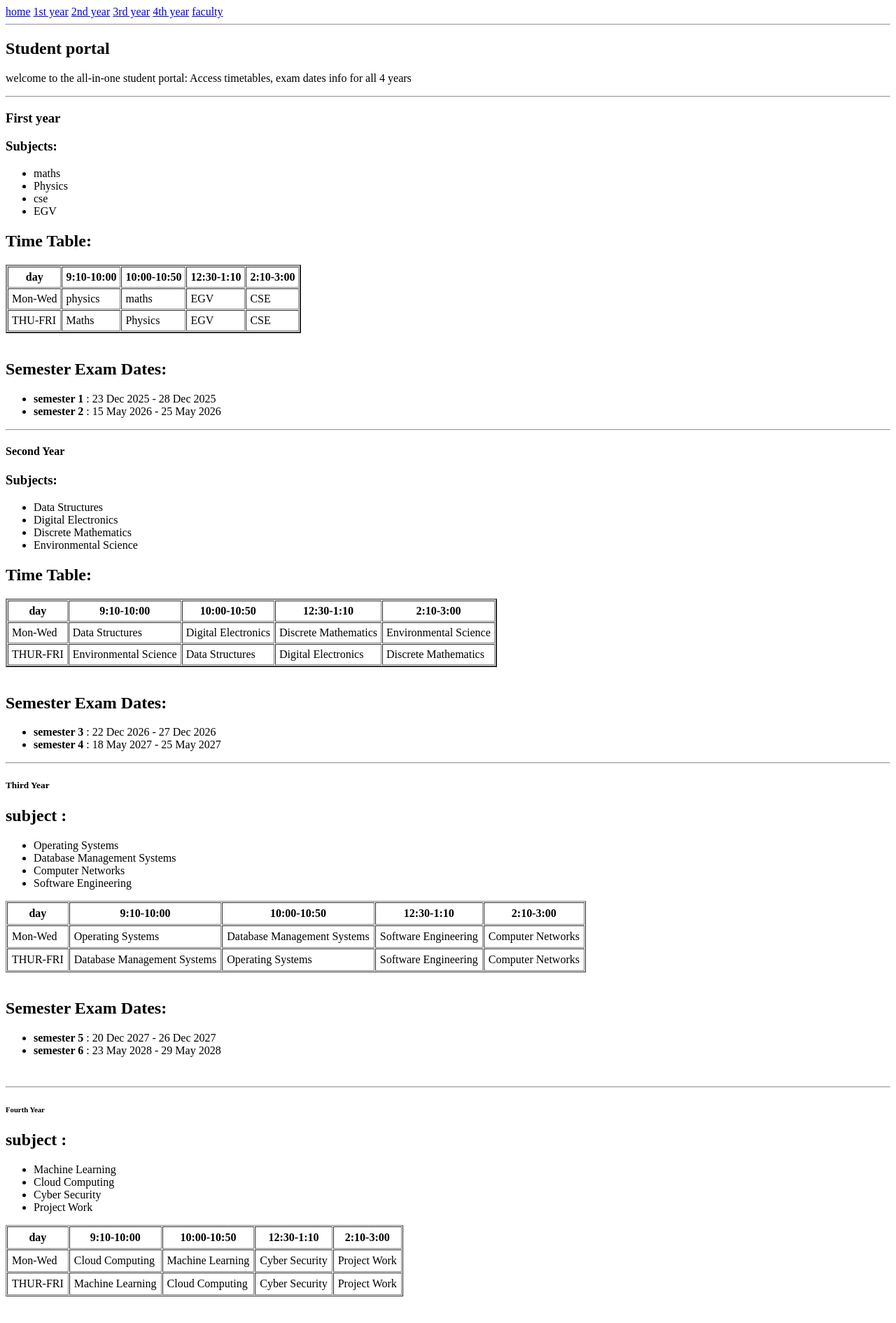
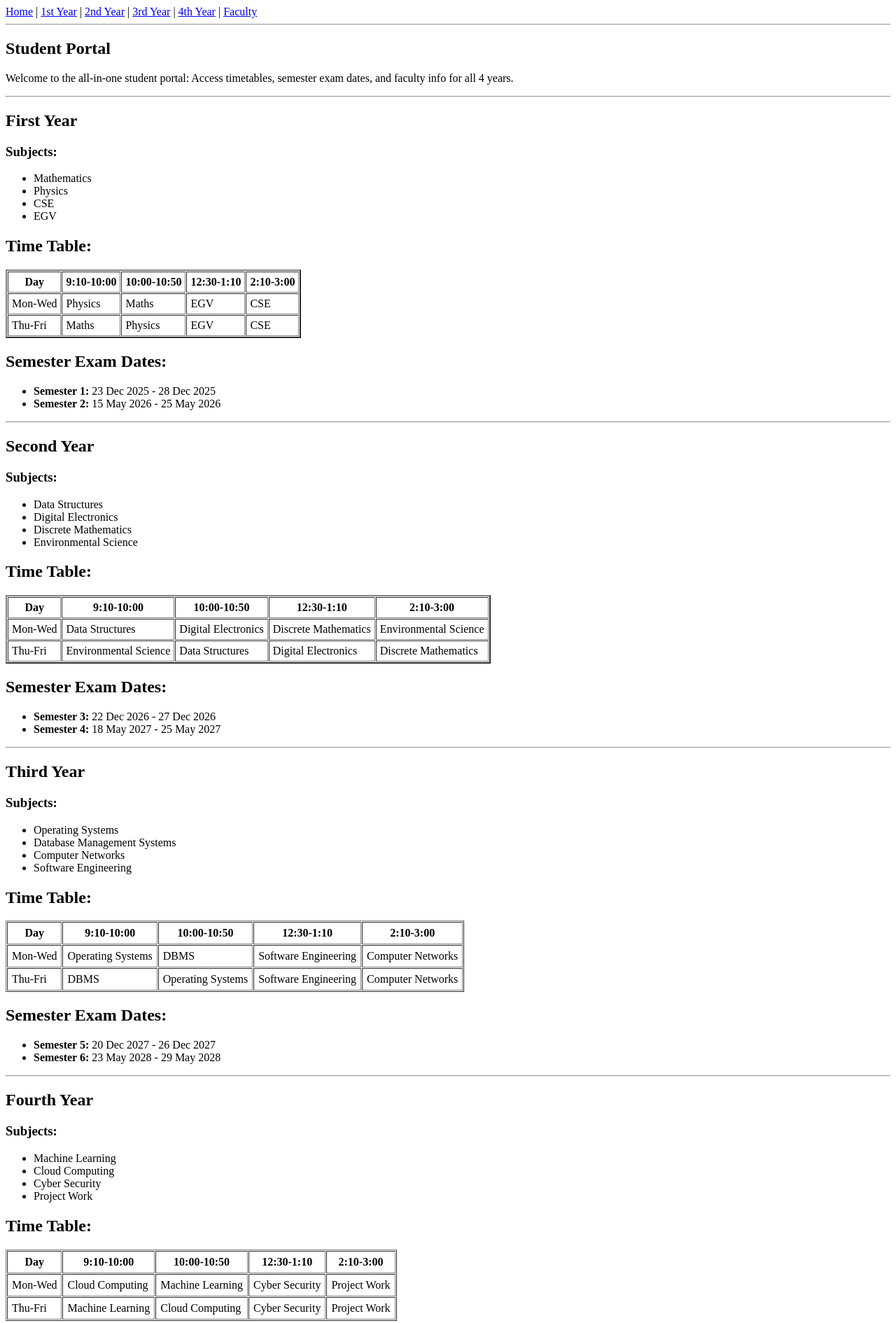
Before and after one commit to lalithreddy2304/html-portfolio-projects-web-development, a plain HTML site: page Student portal/index.html in a window 1280 px wide. Shown: the top 1890 px of the page at 70% size. Drawn offline with Linux system fonts and the light colour scheme.

Commit message:
Update index.html

```diff
--- a/Student portal/index.html
+++ b/Student portal/index.html
@@ -3,36 +3,42 @@
 <head>
   <meta charset="UTF-8">
   <meta name="viewport" content="width=device-width, initial-scale=1.0">
-    <title>Student portal</title>
+  <title>Student Portal</title>
 </head>
 <body>
+  <!-- Navigation -->
   <nav>
-        <a href="#home">home</a>
-        <a href="#year1">1st year</a>
-        <a href="#year2">2nd year</a>
-        <a href="#year3">3rd year</a>
-        <a href="#year4">4th year</a>
-        <a href="#faculty">faculty</a>
+    <a href="#home">Home</a> |
+    <a href="#year1">1st Year</a> |
+    <a href="#year2">2nd Year</a> |
+    <a href="#year3">3rd Year</a> |
+    <a href="#year4">4th Year</a> |
+    <a href="#faculty">Faculty</a>
   </nav>
   <hr>
-    <section id ="home">
-<h1>Student portal</h1>
-<p>welcome to the all-in-one student portal: Access timetables, exam dates info for all 4 years</p>
+
+  <!-- Home -->
+  <section id="home">
+    <h1>Student Portal</h1>
+    <p>Welcome to the all-in-one student portal: Access timetables, semester exam dates, and faculty info for all 4 years.</p>
+  </section>
   <hr>
+
+  <!-- Year 1 -->
   <section id="year1">
-<!-- 1st year -->
-<h1>First year</h1>
+    <h1>First Year</h1>
     <h3>Subjects:</h3>
     <ul>
-    <li>maths</li>
+      <li>Mathematics</li>
       <li>Physics</li>
-    <li>cse</li>
+      <li>CSE</li>
       <li>EGV</li>
     </ul>
+
     <h2>Time Table:</h2>
     <table border="2" cellpadding="5" cellspacing="1">
       <tr>
-    <th>day</th>
+        <th>Day</th>
         <th>9:10-10:00</th>
         <th>10:00-10:50</th>
         <th>12:30-1:10</th>
@@ -40,30 +46,31 @@
       </tr>
       <tr>
         <td>Mon-Wed</td>
-    <td> physics </td>
-    <td> maths </td>
-    <td> EGV </td>
-    <td> CSE </td>
+        <td>Physics</td>
+        <td>Maths</td>
+        <td>EGV</td>
+        <td>CSE</td>
       </tr>
       <tr>
-    <td> THU-FRI </td>
-    <td> Maths</td>
-    <td> Physics </td>
-    <td> EGV </td>
-    <td> CSE </td>
+        <td>Thu-Fri</td>
+        <td>Maths</td>
+        <td>Physics</td>
+        <td>EGV</td>
+        <td>CSE</td>
       </tr>
     </table>
-<br>
-<h2> Semester Exam Dates:</h2>
+
+    <h2>Semester Exam Dates:</h2>
     <ul>
-    <li><b>semester 1</b> :  23 Dec 2025 - 28 Dec 2025</li>
-    <li><b>semester 2</b> :  15 May 2026 - 25 May 2026 </li>
+      <li><b>Semester 1:</b> 23 Dec 2025 - 28 Dec 2025</li>
+      <li><b>Semester 2:</b> 15 May 2026 - 25 May 2026</li>
     </ul>
+  </section>
   <hr>
 
+  <!-- Year 2 -->
   <section id="year2">
-<!-- 2nd year -->
-<h1> Second Year</h1>
+    <h1>Second Year</h1>
     <h3>Subjects:</h3>
     <ul>
       <li>Data Structures</li>
@@ -71,10 +78,11 @@
       <li>Discrete Mathematics</li>
       <li>Environmental Science</li>
     </ul>
+
     <h2>Time Table:</h2>
     <table border="2" cellpadding="5" cellspacing="1">
       <tr>
-    <th>day</th>
+        <th>Day</th>
         <th>9:10-10:00</th>
         <th>10:00-10:50</th>
         <th>12:30-1:10</th>
@@ -88,24 +96,26 @@
         <td>Environmental Science</td>
       </tr>
       <tr>
-    <td>THUR-FRI</td>
+        <td>Thu-Fri</td>
         <td>Environmental Science</td>
         <td>Data Structures</td>
         <td>Digital Electronics</td>
         <td>Discrete Mathematics</td>
       </tr>
     </table>
-<br>
-<h2> Semester Exam Dates:</h2>
+
+    <h2>Semester Exam Dates:</h2>
     <ul>
-    <li><b>semester 3</b> :  22 Dec 2026 - 27 Dec 2026</li>
-    <li><b>semester 4</b> :  18 May 2027 - 25 May 2027 </li>
+      <li><b>Semester 3:</b> 22 Dec 2026 - 27 Dec 2026</li>
+      <li><b>Semester 4:</b> 18 May 2027 - 25 May 2027</li>
     </ul>
+  </section>
   <hr>
-<!-- 3 rd year -->
+
+  <!-- Year 3 -->
   <section id="year3">
     <h1>Third Year</h1>
-<h2>subject :</h2>
+    <h3>Subjects:</h3>
     <ul>
       <li>Operating Systems</li>
       <li>Database Management Systems</li>
@@ -113,9 +123,10 @@
       <li>Software Engineering</li>
     </ul>
 
+    <h2>Time Table:</h2>
     <table border="1" cellpadding="6" cellspacing="1">
       <tr>
-        <th>day</th>
+        <th>Day</th>
         <th>9:10-10:00</th>
         <th>10:00-10:50</th>
         <th>12:30-1:10</th>
@@ -124,31 +135,31 @@
       <tr>
         <td>Mon-Wed</td>
         <td>Operating Systems</td>
-    <td>Database Management Systems</td>
+        <td>DBMS</td>
         <td>Software Engineering</td>
         <td>Computer Networks</td>
       </tr>
       <tr>
-    <td>THUR-FRI</td>
-    <td>Database Management Systems</td>
+        <td>Thu-Fri</td>
+        <td>DBMS</td>
         <td>Operating Systems</td>
         <td>Software Engineering</td>
         <td>Computer Networks</td>
       </tr>
     </table>
-<br>
-<h2> Semester Exam Dates:</h2>
+
+    <h2>Semester Exam Dates:</h2>
     <ul>
-    <li><b>semester 5</b> :  20 Dec 2027 - 26 Dec 2027</li>
-    <li><b>semester 6</b> :  23 May 2028 - 29 May 2028 </li>
+      <li><b>Semester 5:</b> 20 Dec 2027 - 26 Dec 2027</li>
+      <li><b>Semester 6:</b> 23 May 2028 - 29 May 2028</li>
     </ul>
-<br>
+  </section>
   <hr>
 
-<!-- 4rd year -->
+  <!-- Year 4 -->
   <section id="year4">
-<h1> Fourth Year</h1>
-<h2>subject :</h2>
+    <h1>Fourth Year</h1>
+    <h3>Subjects:</h3>
     <ul>
       <li>Machine Learning</li>
       <li>Cloud Computing</li>
@@ -156,9 +167,10 @@
       <li>Project Work</li>
     </ul>
 
+    <h2>Time Table:</h2>
     <table border="1" cellpadding="6" cellspacing="1">
       <tr>
-        <th>day</th>
+        <th>Day</th>
         <th>9:10-10:00</th>
         <th>10:00-10:50</th>
         <th>12:30-1:10</th>
@@ -172,34 +184,38 @@
         <td>Project Work</td>
       </tr>
       <tr>
-    <td>THUR-FRI</td>
+        <td>Thu-Fri</td>
         <td>Machine Learning</td>
         <td>Cloud Computing</td>
         <td>Cyber Security</td>
         <td>Project Work</td>
       </tr>
     </table>
-<br>
-<h2> Semester Exam Dates:</h2>
+
+    <h2>Semester Exam Dates:</h2>
     <ul>
-    <li><b>semester 7</b> :  20 Dec 2027 - 26 Dec 2027</li>
-    <li><b>semester 8</b> :  23 May 2028 - 29 May 2028 </li>
+      <li><b>Semester 7:</b> 20 Dec 2028 - 26 Dec 2028</li>
+      <li><b>Semester 8:</b> 23 May 2029 - 29 May 2029</li>
     </ul>
+  </section>
   <hr>
 
+  <!-- Faculty -->
   <section id="faculty">
-<h1> Faculty Contacts</h1>
-<h2>1st year</h2>
+    <h1>Faculty Contacts</h1>
+    <h3>1st Year</h3>
     <ul>
-    <li>Ms.Manka Sharma - cse Dept </li>
-    <li>Dr.Sarita Devi  - maths dept </li>
-    <li>Dr.kamran       - EGV</li>
-    <LI>Jagriti Gaba    - phy dept</LI>
+      <li>Ms. Manka Sharma - CSE Dept</li>
+      <li>Dr. Sarita Devi - Maths Dept</li>
+      <li>Dr. Kamran - EGV Dept</li>
+      <li>Ms. Jagriti Gaba - Physics Dept</li>
     </ul>
+  </section>
   <hr>
+
+  <!-- Footer -->
   <footer>
-    <p>@2025 student portal website | Designed by <b>P.Sri Lalith Reddy</b>
+    <p>© 2025 Student Portal Website | Designed by <b>P. Sri Lallith Reddy</b></p>
   </footer>
-
 </body>
 </html>
```
Lines whose indentation alone changed are shown as unchanged.
